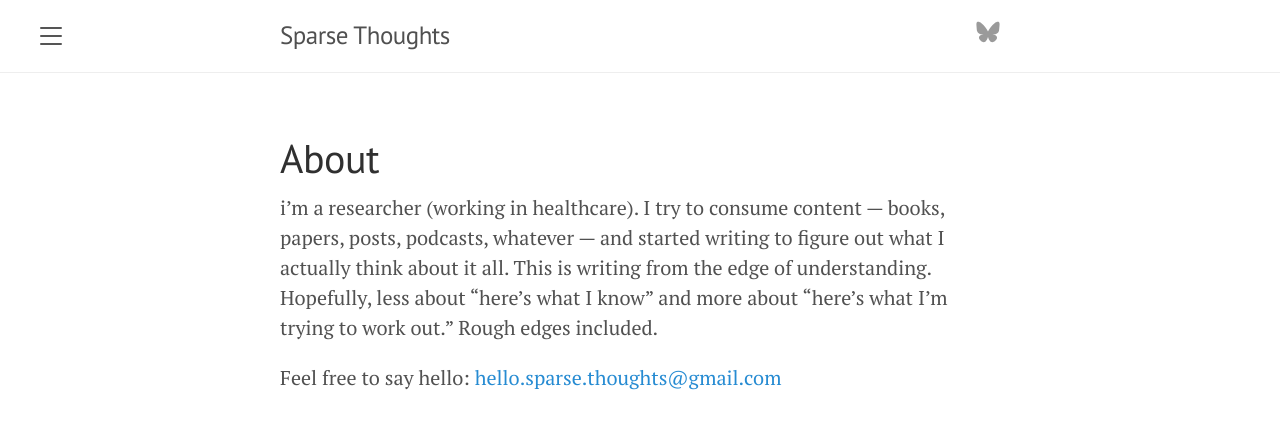
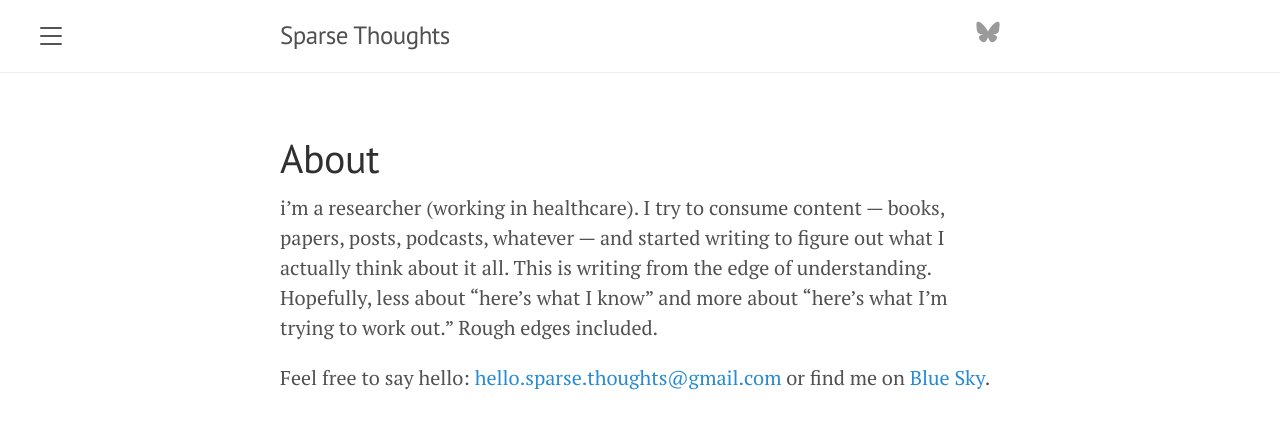
Before and after one commit to galsapir/sparse-thoughts, a Jekyll site: the page built from about.md, in a window 1280 px wide. Shown: the top 429 px of the page. Built offline with Jekyll 4.4.1, drawn with Linux system fonts in a browser that asks for light colours.

Commit message:
refactor: consolidate contact info on about page
Remove email from sidebar, add Blue Sky link to about page.

Co-Authored-By: Claude Opus 4.5 <noreply@anthropic.com>

```diff
--- a/_includes/sidebar.html
+++ b/_includes/sidebar.html
@@ -25,9 +25,6 @@
 
   <div class="sidebar-item">
     <p>
-      <a href="mailto:hello.sparse.thoughts@gmail.com">hello.sparse.thoughts@gmail.com</a>
-    </p>
-    <p>
       &copy; {{ site.time | date: '%Y' }}. All rights reserved.
     </p>
   </div>
--- a/about.md
+++ b/about.md
@@ -6,4 +6,4 @@ title: About
 i'm a researcher (working in healthcare). I try to consume content — books, papers, posts, podcasts, whatever — and started writing to figure out what I actually think about it all.
 This is writing from the edge of understanding. Hopefully, less about "here's what I know" and more about "here's what I'm trying to work out." Rough edges included.
 
-Feel free to say hello: [hello.sparse.thoughts@gmail.com](mailto:hello.sparse.thoughts@gmail.com)
+Feel free to say hello: [hello.sparse.thoughts@gmail.com](mailto:hello.sparse.thoughts@gmail.com) or find me on [Blue Sky](https://bsky.app/profile/sapir.bsky.social).
```
